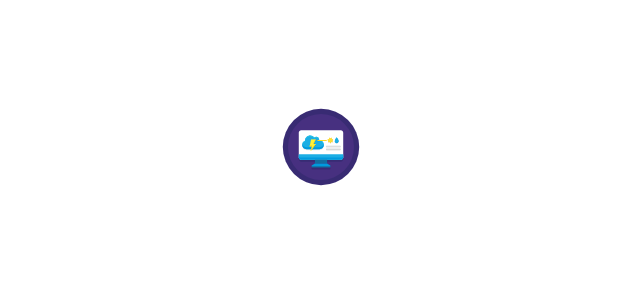
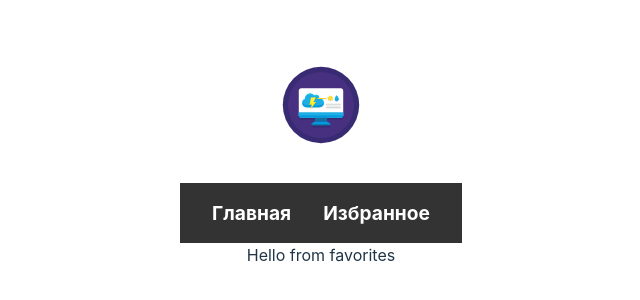
Before and after one commit to Yaroslavvvvvvvv/test_weather, a Vue app: page /favorites in a window 1280 px wide. Before the commit this address had no page. Shown: the part 250-550 px from the top of the page, without its empty margins (319-959 px from the left). Built offline with nearby package versions, Linux system fonts and the light colour scheme.

Commit message:
start header component

```diff
--- a/src/components/FavoritesBlock.vue
+++ b/src/components/FavoritesBlock.vue
@@ -3,7 +3,7 @@
 </script>
 
 <template>
-
+<div>Hello from favorites</div>
 </template>
 
 <style scoped>
--- a/src/components/MyHeader.vue
+++ b/src/components/MyHeader.vue
@@ -1,5 +1,4 @@
 <script setup>
-
 </script>
 
 <template>
@@ -8,6 +7,20 @@
       <img src="/images/logo.svg" class="logo" alt="Vite logo"/>
     </a>
   </div>
+  <header class="header">
+    <nav class="navbar">
+      <div class="navbar-container">
+        <ul class="navbar-menu">
+          <li class="navbar-item">
+            <router-link to="/" class="navbar-link" aria-current="page">Главная</router-link>
+          </li>
+          <li class="navbar-item">
+            <router-link to="/favorites" class="navbar-link">Избранное</router-link>
+          </li>
+        </ul>
+      </div>
+    </nav>
+  </header>
 </template>
 
 <style scoped>
@@ -21,4 +34,48 @@
 .logo:hover {
   filter: drop-shadow(0 0 2em #646cffaa);
 }
+.header {
+  background-color: #333;
+  color: #fff;
+  padding: 1em;
+}
+
+.navbar {
+  display: flex;
+  justify-content: center;
+  align-items: center;
+}
+
+.navbar-container {
+  display: flex;
+  width: 100%;
+  max-width: 1200px;
+  margin: 0 auto;
+}
+
+.navbar-menu {
+  display: flex;
+  list-style: none;
+  padding: 0;
+  margin: 0;
+}
+
+.navbar-item {
+  margin: 0 1em;
+}
+
+.navbar-link {
+  color: #fff;
+  text-decoration: none;
+  font-size: 1.2em;
+  transition: color 300ms;
+}
+
+.navbar-link:hover {
+  filter: drop-shadow(0 0 2em #646cffaa);
+}
+
+.navbar-link[aria-current="page"] {
+  font-weight: bold;
+}
 </style>
--- a/src/pages/Home.vue
+++ b/src/pages/Home.vue
@@ -4,7 +4,6 @@ import WeatherCard from "../components/WeatherBlock.vue";
 </script>
 
 <template>
-  <div>Главаная Избранное</div>
   <WeatherCard/>
 </template>
 
--- a/src/routes.js
+++ b/src/routes.js
@@ -12,8 +12,8 @@ const routes = [
         component: () => import('./components/WeatherBlock.vue'),
     },
     {
-        path: '/favorites_tab',
-        name: 'favorites tab',
+        path: '/favorites',
+        name: 'favorites',
         component: () => import('./components/FavoritesBlock.vue'),
     },
 ];
```
